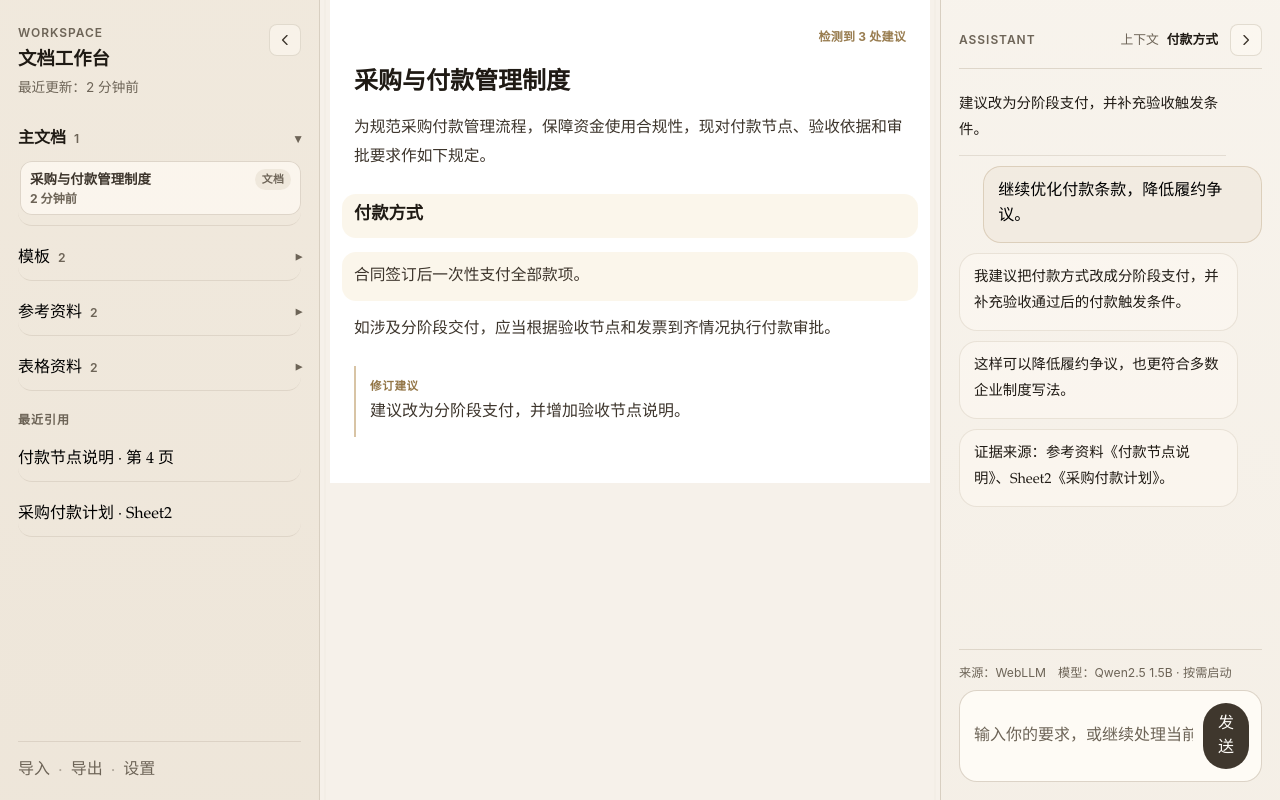
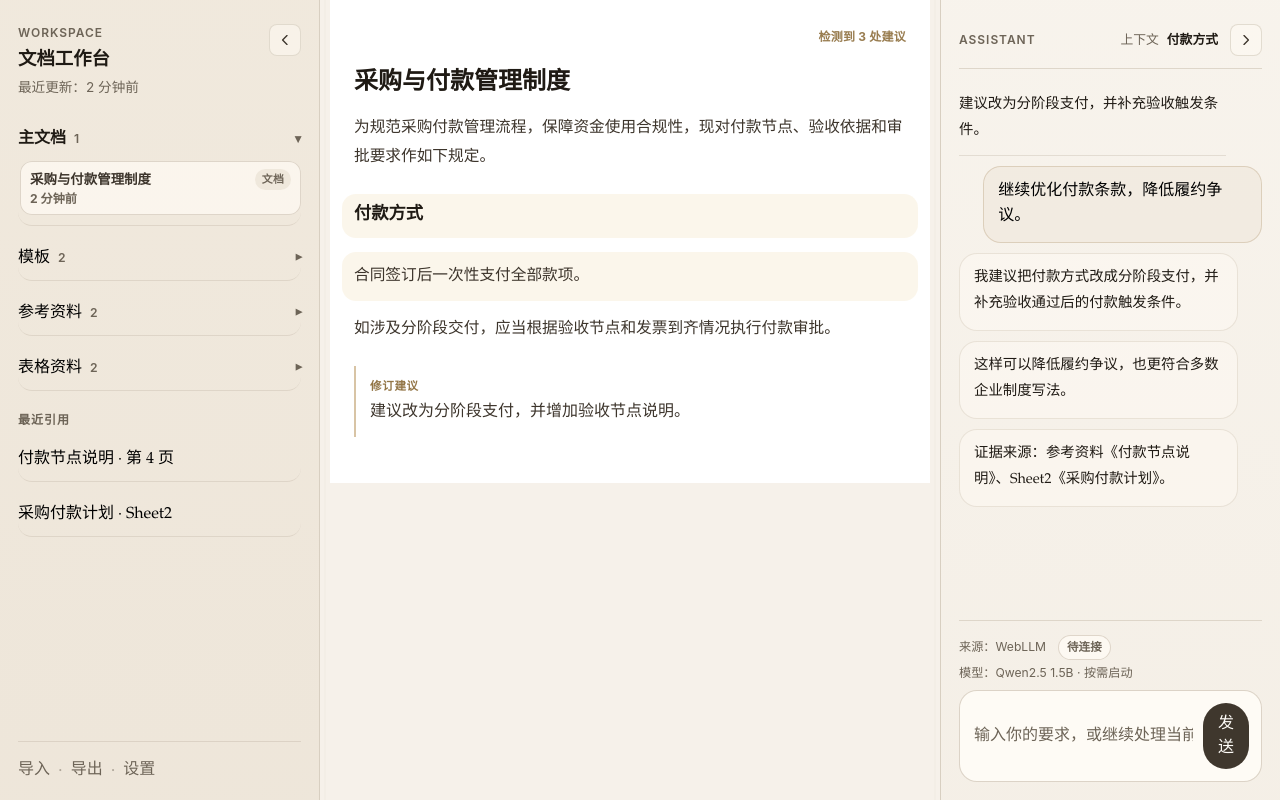
Before and after one commit to gandli/docx-reviewer, a React (Vite) app: page /workspace/1 in a window 1280 px wide. Built offline with nearby package versions, Linux system fonts and the light colour scheme.

Commit message:
feat: clarify assistant model availability

```diff
--- a/src/features/assistant-panel/components/assistant-panel.tsx
+++ b/src/features/assistant-panel/components/assistant-panel.tsx
@@ -9,6 +9,8 @@ type AssistantPanelProps = {
   onJumpToSelection: () => void;
   onSendMessage: (message: string) => void;
   localModelSourceLabel: string;
+  localModelStatusLabel: string;
+  localModelStatusTone?: "neutral" | "success" | "warning" | "error";
   localModelLabel: string;
   isLocalModelBusy?: boolean;
   isCollapsed?: boolean;
@@ -21,6 +23,8 @@ export function AssistantPanel({
   onJumpToSelection,
   onSendMessage,
   localModelSourceLabel,
+  localModelStatusLabel,
+  localModelStatusTone = "neutral",
   localModelLabel,
   isLocalModelBusy = false,
   isCollapsed = false,
@@ -49,6 +53,8 @@ export function AssistantPanel({
             <ChatComposer
               onSendMessage={onSendMessage}
               localModelSourceLabel={localModelSourceLabel}
+              localModelStatusLabel={localModelStatusLabel}
+              localModelStatusTone={localModelStatusTone}
               localModelLabel={localModelLabel}
               isBusy={isLocalModelBusy}
             />
--- a/src/features/assistant-panel/components/chat-composer.tsx
+++ b/src/features/assistant-panel/components/chat-composer.tsx
@@ -1,8 +1,12 @@
 import { useState, type FormEvent } from "react";
+
+type ModelStatusTone = "neutral" | "success" | "warning" | "error";
 
 type ChatComposerProps = {
   onSendMessage: (message: string) => void;
   localModelSourceLabel: string;
+  localModelStatusLabel: string;
+  localModelStatusTone?: ModelStatusTone;
   localModelLabel: string;
   isBusy?: boolean;
 };
@@ -10,6 +14,8 @@ type ChatComposerProps = {
 export function ChatComposer({
   onSendMessage,
   localModelSourceLabel,
+  localModelStatusLabel,
+  localModelStatusTone = "neutral",
   localModelLabel,
   isBusy = false,
 }: ChatComposerProps) {
@@ -25,10 +31,24 @@ export function ChatComposer({
     setDraft("");
   };
 
+  const statusToneClassName =
+    localModelStatusTone === "success"
+      ? "border-[rgba(100,147,112,0.28)] bg-[rgba(231,243,233,0.9)] text-[rgba(53,92,62,0.96)]"
+      : localModelStatusTone === "warning"
+        ? "border-[rgba(181,142,83,0.3)] bg-[rgba(250,242,225,0.92)] text-[rgba(118,87,40,0.96)]"
+        : localModelStatusTone === "error"
+          ? "border-[rgba(185,97,97,0.26)] bg-[rgba(251,236,236,0.92)] text-[rgba(131,56,56,0.96)]"
+          : "border-[rgba(216,207,193,0.82)] bg-[rgba(255,251,244,0.82)] text-[var(--color-text-muted)]";
+
   return (
     <form className="grid gap-2" onSubmit={handleSubmit}>
       <div className="flex flex-wrap items-center gap-x-3 gap-y-1 font-sans text-[0.76rem] text-[var(--color-text-muted)]">
         <span>{localModelSourceLabel}</span>
+        <span
+          className={`inline-flex items-center rounded-full border px-2 py-[3px] text-[0.72rem] font-semibold ${statusToneClassName}`}
+        >
+          {localModelStatusLabel}
+        </span>
         <span>{localModelLabel}</span>
       </div>
       <div className="flex items-center gap-[10px] rounded-[18px] border border-[rgba(216,207,193,0.88)] bg-[rgba(255,252,247,0.9)] px-3 py-3 pl-[14px]">
--- a/src/features/workspace-shell/components/workspace-layout.tsx
+++ b/src/features/workspace-shell/components/workspace-layout.tsx
@@ -85,6 +85,8 @@ type WorkspaceLayoutProps = {
   onExport: () => void;
   onOpenSettings: () => void;
   localModelSourceLabel: string;
+  localModelStatusLabel: string;
+  localModelStatusTone?: "neutral" | "success" | "warning" | "error";
   localModelLabel: string;
   isLocalModelBusy?: boolean;
 };
@@ -100,6 +102,8 @@ export function WorkspaceLayout({
   onExport,
   onOpenSettings,
   localModelSourceLabel,
+  localModelStatusLabel,
+  localModelStatusTone,
   localModelLabel,
   isLocalModelBusy,
 }: WorkspaceLayoutProps) {
@@ -322,6 +326,8 @@ export function WorkspaceLayout({
         onJumpToSelection={onJumpToSelection}
         onSendMessage={onSendMessage}
         localModelSourceLabel={localModelSourceLabel}
+        localModelStatusLabel={localModelStatusLabel}
+        localModelStatusTone={localModelStatusTone}
         localModelLabel={localModelLabel}
         isLocalModelBusy={isLocalModelBusy}
         isCollapsed={isRightCollapsed}
--- a/src/features/workspace-shell/routes/workspace-page.tsx
+++ b/src/features/workspace-shell/routes/workspace-page.tsx
@@ -21,11 +21,14 @@ import { mockWorkspaceSummary } from "@/shared/mocks/workspace-shell";
 import { WorkspaceSettingsModal } from "@/features/workspace-shell/components/workspace-settings-modal";
 import { WorkspaceExportModal } from "@/features/workspace-shell/components/workspace-export-modal";
 import {
+  type AppSettings,
   loadAppSettings,
   saveAppSettings,
 } from "@/services/persistence/app-settings";
 
 type LocalModelStatus = "unsupported" | "idle" | "loading" | "ready" | "responding" | "error";
+
+type ProviderStatusTone = "neutral" | "success" | "warning" | "error";
 
 function getProviderSourceLabel(provider: "webllm" | "openai" | "ollama") {
   if (provider === "openai") {
@@ -37,6 +40,53 @@ function getProviderSourceLabel(provider: "webllm" | "openai" | "ollama") {
   }
 
   return "来源：WebLLM";
+}
+
+function getProviderStatusBadge(params: {
+  settings: AppSettings;
+  localModelStatus: LocalModelStatus;
+  currentCheckVariant: "success" | "error" | null;
+}) {
+  const missingMessage = getProviderMissingConfigMessage(params.settings);
+  if (params.currentCheckVariant === "error" || params.localModelStatus === "error") {
+    return {
+      label: "检查失败",
+      tone: "error" as ProviderStatusTone,
+    };
+  }
+
+  if (params.localModelStatus === "unsupported") {
+    return {
+      label: "不可用",
+      tone: "error" as ProviderStatusTone,
+    };
+  }
+
+  if (missingMessage) {
+    return {
+      label: "未配置",
+      tone: "warning" as ProviderStatusTone,
+    };
+  }
+
+  if (params.currentCheckVariant === "success" || params.localModelStatus === "ready") {
+    return {
+      label: "已连接",
+      tone: "success" as ProviderStatusTone,
+    };
+  }
+
+  if (params.localModelStatus === "loading" || params.localModelStatus === "responding") {
+    return {
+      label: "连接中",
+      tone: "neutral" as ProviderStatusTone,
+    };
+  }
+
+  return {
+    label: "待连接",
+    tone: "neutral" as ProviderStatusTone,
+  };
 }
 
 export function WorkspacePage() {
@@ -82,6 +132,12 @@ export function WorkspacePage() {
     setLocalModelStatus("loading");
     setLocalModelDetail(`本地模型加载中 ${Math.round(progress.progress * 100)}% · ${progress.text}`);
   };
+
+  const providerStatusBadge = getProviderStatusBadge({
+    settings: appSettings,
+    localModelStatus,
+    currentCheckVariant: modelCheckVariant,
+  });
 
   useEffect(() => {
     if (appSettings.llmProvider !== "webllm") {
@@ -356,6 +412,8 @@ export function WorkspacePage() {
         onExport={() => setIsExportModalOpen(true)}
         onOpenSettings={() => setIsWorkspaceSettingsOpen(true)}
         localModelSourceLabel={getProviderSourceLabel(appSettings.llmProvider)}
+        localModelStatusLabel={providerStatusBadge.label}
+        localModelStatusTone={providerStatusBadge.tone}
         localModelLabel={localModelDetail}
         isLocalModelBusy={localModelStatus === "loading" || localModelStatus === "responding"}
       />
```
Also changed, not shown: 1 other file (tests, documents, lock files or other folders).
